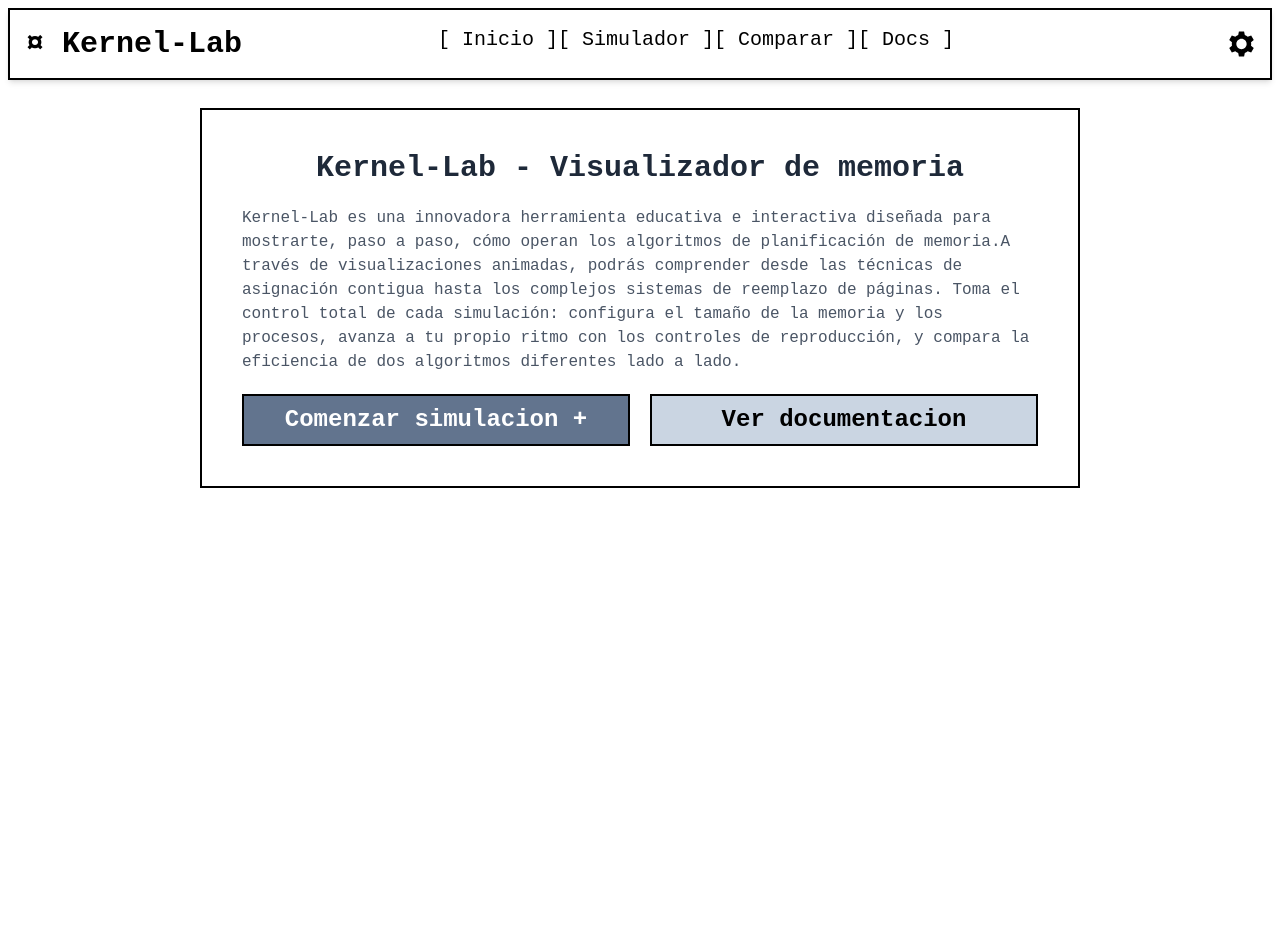
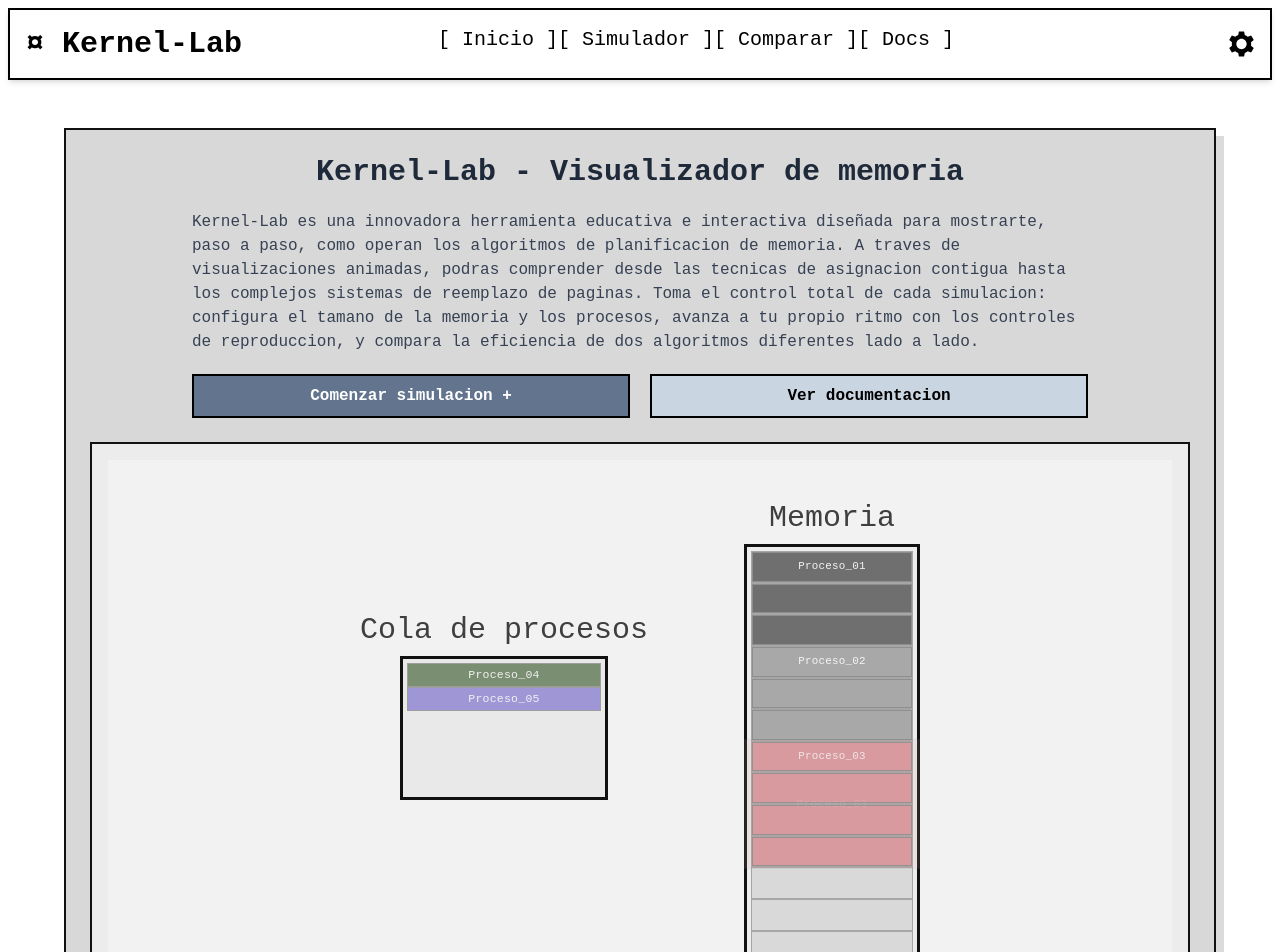
Before and after one commit to Cutro2K/KernelLab, a React (Vite) app: page / in a window 1280 px wide. Shown: the top 952 px of the page. Before the commit the page ends 888 px from the top, so only its background shows below. Built offline with nearby package versions, Linux system fonts and the light colour scheme.

Commit message:
animacion

```diff
--- a/src/pages/About.tsx
+++ b/src/pages/About.tsx
@@ -78,7 +78,7 @@ export default function About() {
 
   return (
     <section
-      className="min-h-[calc(100vh-140px)] border-2 border-[#111] bg-linear-to-br from-[#f9f7f1] via-[#f3f6fb] to-[#ece6df]"
+      className="relative flex h-[calc(100vh-140px)] flex-col overflow-hidden border-2 border-[#111] bg-linear-to-br from-[#f9f7f1] via-[#f3f6fb] to-[#ece6df]"
       aria-label="Documentacion de Kernel-Lab"
     >
       <header className="border-b-2 border-[#111] bg-slate-200 px-4 py-5">
@@ -89,7 +89,7 @@ export default function About() {
         </p>
       </header>
 
-      <div ref={containerRef} className="relative flex min-h-[68vh] max-[900px]:flex-col">
+      <div ref={containerRef} className="relative flex min-h-0 flex-1 max-[900px]:flex-col">
         <nav
           className="flex shrink-0 grow-0 basis-auto flex-col gap-2 border-r-2 border-[#111] bg-[#fafafa] p-4 max-[900px]:w-full max-[900px]:border-r-0 max-[900px]:border-b-2"
           aria-label="Indice de documentacion"
@@ -134,7 +134,7 @@ export default function About() {
           />
         ) : null}
 
-        <article className="grid flex-1 gap-5 px-6 py-5 max-[900px]:px-4">
+        <article className="relative grid min-h-0 flex-1 gap-5 overflow-y-auto px-6 py-5 max-[900px]:px-4">
           <section id="intro" className="border-2 border-[#111] bg-white/85 p-4 shadow-[6px_6px_0_0_rgba(17,17,17,0.15)]">
             <h2 className="mt-0 text-2xl font-bold">+-- Introduccion</h2>
             <p>
--- a/src/pages/Home.tsx
+++ b/src/pages/Home.tsx
@@ -1,19 +1,299 @@
+import { useEffect, useMemo, useRef, useState } from 'react';
+import { AnimatePresence, motion } from 'framer-motion';
+import { Link } from 'react-router-dom';
 import { Button } from '../components/ui/Button.tsx';
-import { BrowserRouter as Router, Routes, Route, Link } from 'react-router-dom';
+
+type ProcessItem = {
+  id: number;
+  name: string;
+  color: string;
+  units: number;
+};
+
+type MemoryBlock = {
+  id: number;
+  processId?: number;
+  name?: string;
+  color?: string;
+};
+
+const INITIAL_QUEUE: ProcessItem[] = [
+  { id: 1, name: 'Proceso_01', color: '#6f6f6f', units: 3 },
+  { id: 2, name: 'Proceso_02', color: '#a8a8a8', units: 3 },
+  { id: 3, name: 'Proceso_03', color: '#d89a9f', units: 4 },
+  { id: 4, name: 'Proceso_04', color: '#7a8e72', units: 3 },
+  { id: 5, name: 'Proceso_05', color: '#9f96d6', units: 3 },
+];
+
+const INITIAL_MEMORY: MemoryBlock[] = Array.from({ length: 16 }, (_, index) => ({ id: index + 1 }));
+
+type FlyingState = {
+  process: ProcessItem;
+  targetIndex: number;
+  units: number;
+  fromX: number;
+  fromY: number;
+  toX: number;
+  toY: number;
+  fromWidth: number;
+  fromHeight: number;
+  toWidth: number;
+  toHeight: number;
+};
+
+function findNextAllocationStart(memory: MemoryBlock[], units: number): number {
+  if (units <= 0 || units > memory.length) {
+    return -1;
+  }
+
+  for (let start = 0; start <= memory.length - units; start += 1) {
+    let canFit = true;
+
+    for (let offset = 0; offset < units; offset += 1) {
+      if (memory[start + offset].processId) {
+        canFit = false;
+        break;
+      }
+    }
+
+    if (canFit) {
+      return start;
+    }
+  }
+
+  return -1;
+}
 
 export default function Home() {
-  return <div className="p-10 mx-auto border-2 min-w-40 max-w-220 text-2xl">
-    <h1 className="text-center font-bold text-3xl text-gray-800 mx-auto font-inconsolata">Kernel-Lab - Visualizador de memoria</h1>
-    <p className="text-gray-600 text-base max-w-200 min-w-50 mx-auto my-5 font-inconsolata">Kernel-Lab es una innovadora herramienta educativa e interactiva diseñada para mostrarte, paso a paso, cómo operan los algoritmos de planificación de memoria.A través de visualizaciones animadas, podrás comprender desde las técnicas de asignación contigua hasta los complejos sistemas de reemplazo de páginas. Toma el control total de cada simulación: configura el tamaño de la memoria y los procesos, avanza a tu propio ritmo con los controles de reproducción, y compara la eficiencia de dos algoritmos diferentes lado a lado.</p>
-    <div className="flex flex-row min-w-50 gap-5 max-w-200 mx-auto">
+  const [queue, setQueue] = useState<ProcessItem[]>(INITIAL_QUEUE);
+  const [memory, setMemory] = useState<MemoryBlock[]>(INITIAL_MEMORY);
+  const [flying, setFlying] = useState<FlyingState | null>(null);
+  const [retryTick, setRetryTick] = useState(0);
+
+  const sceneRef = useRef<HTMLDivElement | null>(null);
+  const queueBoxRef = useRef<HTMLDivElement | null>(null);
+  const memoryGridRef = useRef<HTMLDivElement | null>(null);
+
+  const nextAllocation = useMemo(() => {
+    if (queue.length === 0) {
+      return null;
+    }
+
+    const process = queue[0];
+    const startIndex = findNextAllocationStart(memory, process.units);
+
+    if (startIndex === -1) {
+      return null;
+    }
+
+    return { process, startIndex };
+  }, [memory, queue]);
+
+  const finishMove = () => {
+    if (!flying) {
+      return;
+    }
+
+    const { process, targetIndex, units } = flying;
+    setMemory((prev) =>
+      prev.map((block, index) =>
+        index >= targetIndex && index < targetIndex + units
+          ? {
+              ...block,
+              processId: process.id,
+              name: index === targetIndex ? process.name : undefined,
+              color: process.color,
+            }
+          : block,
+      ),
+    );
+    setFlying(null);
+  };
+
+  const resetDemo = () => {
+    setQueue(INITIAL_QUEUE);
+    setMemory(INITIAL_MEMORY);
+    setFlying(null);
+  };
+
+  useEffect(() => {
+    if (!flying) {
+      return;
+    }
+
+    // Advance state even if framer misses animation-complete callback.
+    const commitTimer = window.setTimeout(() => {
+      finishMove();
+    }, 820);
+
+    return () => window.clearTimeout(commitTimer);
+  }, [flying]);
+
+  useEffect(() => {
+    if (flying) {
+      return;
+    }
+
+    if (nextAllocation) {
+      const playTimer = window.setTimeout(() => {
+        const { process, startIndex } = nextAllocation;
+
+        if (!sceneRef.current || !queueBoxRef.current || !memoryGridRef.current) {
+          setRetryTick((prev) => prev + 1);
+          return;
+        }
+
+        const sceneRect = sceneRef.current.getBoundingClientRect();
+        const queueRect = queueBoxRef.current.getBoundingClientRect();
+        const gridRect = memoryGridRef.current.getBoundingClientRect();
+
+        const fromWidth = queueRect.width - 8;
+        const fromHeight = 24;
+        const fromX = queueRect.left - sceneRect.left + 4;
+        const fromY = queueRect.top - sceneRect.top + 4;
+
+        const slotHeight = gridRect.height / 16;
+        const toWidth = gridRect.width;
+        const rawToX = gridRect.left - sceneRect.left;
+        const toX = Math.min(Math.max(rawToX, 0), Math.max(0, sceneRect.width - toWidth));
+        const toY = gridRect.top - sceneRect.top + startIndex * slotHeight;
+        const toHeight = process.units * slotHeight;
+
+        setFlying({
+          process,
+          targetIndex: startIndex,
+          units: process.units,
+          fromX,
+          fromY,
+          toX,
+          toY,
+          fromWidth,
+          fromHeight,
+          toWidth,
+          toHeight,
+        });
+        setQueue((prev) => prev.slice(1));
+      }, 850);
+
+      return () => window.clearTimeout(playTimer);
+    }
+
+    const resetTimer = window.setTimeout(() => {
+      resetDemo();
+    }, 1100);
+
+    return () => window.clearTimeout(resetTimer);
+  }, [flying, nextAllocation, retryTick]);
+
+  return (
+    <div className="mx-auto my-5 max-w-6xl border-2 border-[#111] bg-[#d8d8d8] p-6 shadow-[8px_8px_0_0_rgba(17,17,17,0.15)]">
+      <h1 className="mx-auto text-center text-3xl font-bold text-gray-800">
+        Kernel-Lab - Visualizador de memoria
+      </h1>
+      <p className="mx-auto my-5 max-w-4xl text-base text-gray-700">
+        Kernel-Lab es una innovadora herramienta educativa e interactiva diseñada para mostrarte,
+        paso a paso, como operan los algoritmos de planificacion de memoria. A traves de
+        visualizaciones animadas, podras comprender desde las tecnicas de asignacion contigua hasta
+        los complejos sistemas de reemplazo de paginas. Toma el control total de cada simulacion:
+        configura el tamano de la memoria y los procesos, avanza a tu propio ritmo con los
+        controles de reproduccion, y compara la eficiencia de dos algoritmos diferentes lado a
+        lado.
+      </p>
+
+      <div className="mx-auto flex max-w-4xl flex-row gap-5 max-[640px]:flex-col">
         <Link className="w-full" to="/simulator">
-        <Button variant='primary' className="w-full">Comenzar simulacion +
+          <Button variant="primary" className="w-full">
+            Comenzar simulacion +
           </Button>
         </Link>
         <Link className="w-full" to="/about">
-        <Button variant='info' className="w-full">Ver documentacion
+          <Button variant="info" className="w-full">
+            Ver documentacion
           </Button>
         </Link>
       </div>
-  </div>;
+
+      <div className="mt-6 overflow-x-auto border-2 border-[#111] bg-[#ececec] p-4">
+        <div ref={sceneRef} className="relative mx-auto flex min-w-215 items-start justify-center gap-24 bg-[#f2f2f2] px-14 py-10">
+          <section className="flex flex-col items-center pt-28">
+            <p className="mb-2 text-center text-3xl text-[#3f3f3f]">Cola de procesos</p>
+            <div ref={queueBoxRef} className="relative h-36 w-52 overflow-hidden border-[3px] border-[#111] bg-[#e9e9e9] p-1">
+              <AnimatePresence>
+                {queue.map((process, index) => (
+                  <motion.div
+                    key={process.id}
+                    layout
+                    initial={{ opacity: 0, y: -10 }}
+                    animate={{ opacity: 1, y: 0 }}
+                    exit={{ opacity: 0, y: -10 }}
+                    transition={{ duration: 0.2 }}
+                    className="absolute left-1 right-1 grid place-items-center border border-[#9d9d9d] text-center text-[0.72rem] leading-none tracking-[0.02em] text-[#f1f1f1]"
+                    style={{
+                      height: 24,
+                      backgroundColor: process.color,
+                      top: index * 24 + 4,
+                      zIndex: 20 - index,
+                    }}
+                  >
+                    {process.name}
+                  </motion.div>
+                ))}
+              </AnimatePresence>
+            </div>
+          </section>
+
+          <section className="flex flex-col items-center">
+            <p className="mb-2 text-center text-3xl text-[#3f3f3f]">Memoria</p>
+            <div ref={memoryGridRef} className="grid h-130 w-44 grid-rows-16 border-[3px] border-[#111] bg-[#ececec] p-1">
+              {memory.map((block) => (
+                <div key={block.id} className="overflow-visible border border-[#a6a6a6] bg-[#d9d9d9]">
+                  {block.processId ? (
+                    <motion.div
+                      layout
+                      className="grid h-full place-items-center border border-[#8e8e8e] text-center text-[0.68rem] leading-none tracking-[0.02em] text-[#f4f4f4]"
+                      style={{ backgroundColor: block.color }}
+                    >
+                      {block.name}
+                    </motion.div>
+                  ) : null}
+                </div>
+              ))}
+            </div>
+          </section>
+
+          <AnimatePresence>
+            {flying ? (
+              <motion.div
+                key={flying.process.id}
+                initial={{
+                  x: flying.fromX,
+                  y: flying.fromY,
+                  width: flying.fromWidth,
+                  height: flying.fromHeight,
+                  opacity: 1,
+                }}
+                animate={{
+                  x: flying.toX,
+                  y: flying.toY,
+                  width: flying.toWidth,
+                  height: flying.toHeight,
+                  opacity: 1,
+                }}
+                exit={{ opacity: 0 }}
+                transition={{ duration: 0.8, ease: 'easeInOut' }}
+                className="pointer-events-none absolute top-0 left-0 z-50 grid place-items-center border border-[#8e8e8e] text-[0.72rem] tracking-[0.02em] text-[#f1f1f1]"
+                style={{
+                  width: flying.fromWidth,
+                  height: flying.fromHeight,
+                  backgroundColor: flying.process.color,
+                }}
+              >
+                {flying.process.name}
+              </motion.div>
+            ) : null}
+          </AnimatePresence>
+        </div>
+      </div>
+    </div>
+  );
 }
```
Lines whose indentation alone changed are shown as unchanged.
